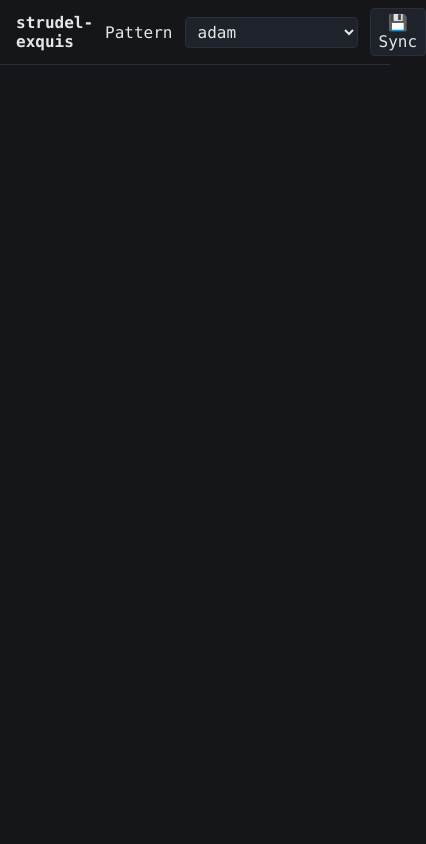
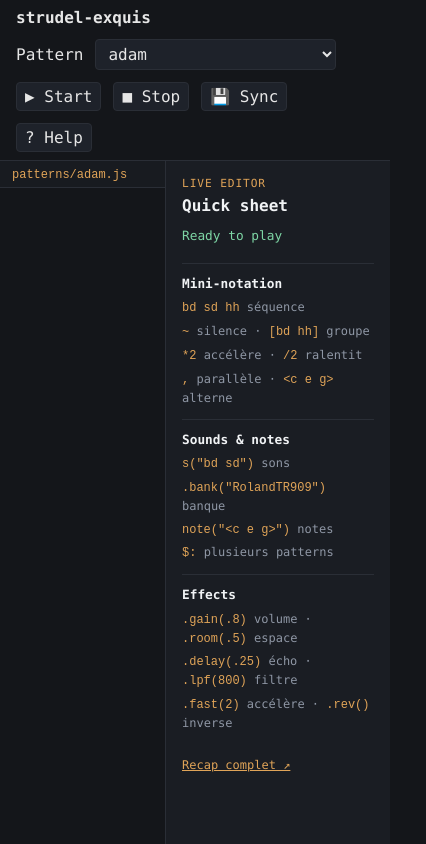
Before and after one commit to Ganstrich/strudel-exquis, a website built with Vite: page index.html in a window 390 px wide. Shown: the whole page, 426 px wide, since content can reach past the window. Built offline with nearby package versions, Linux system fonts and the light colour scheme.

Commit message:
feat: enhance UI with new buttons and layout adjustments, improve pattern saving logic

```diff
--- a/index.html
+++ b/index.html
@@ -11,11 +11,53 @@
       <h1>strudel-exquis</h1>
       <label for="pattern-select">Pattern</label>
       <select id="pattern-select"></select>
+      <button id="start-pattern" type="button" title="Évaluer et jouer le pattern">▶ Start</button>
+      <button id="stop-pattern" type="button" title="Arrêter tous les patterns">■ Stop</button>
       <button id="sync-pattern" type="button" title="Enregistrer le code affiché dans son fichier patterns/*.js">
         💾 Sync
       </button>
+      <button id="help-toggle" type="button" aria-controls="quick-sheet" aria-expanded="true" title="Afficher ou masquer l'aide">
+        ? Help
+      </button>
     </header>
-    <main id="strudel"></main>
+    <main>
+      <div class="editor-layout">
+        <div class="editor-pane">
+          <div class="editor-bar">
+            <code id="pattern-path"></code>
+          </div>
+          <section id="strudel" aria-label="Live Strudel editor"></section>
+        </div>
+        <aside id="quick-sheet" class="quick-sheet" aria-label="Quick sheet">
+          <p class="eyebrow">LIVE EDITOR</p>
+          <h2>Quick sheet</h2>
+          <p class="status" id="audio-status" role="status">Ready to play</p>
+          <section class="quick-group">
+            <h3>Mini-notation</h3>
+            <p><code>bd sd hh</code> séquence</p>
+            <p><code>~</code> silence · <code>[bd hh]</code> groupe</p>
+            <p><code>*2</code> accélère · <code>/2</code> ralentit</p>
+            <p><code>,</code> parallèle · <code>&lt;c e g&gt;</code> alterne</p>
+          </section>
+          <section class="quick-group">
+            <h3>Sounds & notes</h3>
+            <p><code>s("bd sd")</code> sons</p>
+            <p><code>.bank("RolandTR909")</code> banque</p>
+            <p><code>note("&lt;c e g&gt;")</code> notes</p>
+            <p><code>$:</code> plusieurs patterns</p>
+          </section>
+          <section class="quick-group">
+            <h3>Effects</h3>
+            <p><code>.gain(.8)</code> volume · <code>.room(.5)</code> espace</p>
+            <p><code>.delay(.25)</code> écho · <code>.lpf(800)</code> filtre</p>
+            <p><code>.fast(2)</code> accélère · <code>.rev()</code> inverse</p>
+          </section>
+          <a class="reference-link" href="https://strudel.cc/workshop/recap/" target="_blank" rel="noreferrer">
+            Recap complet ↗
+          </a>
+        </aside>
+      </div>
+    </main>
     <script type="module" src="/src/main.js"></script>
   </body>
 </html>
--- /dev/null
+++ b/patterns/examples/acidic_tooth.js
@@ -0,0 +1,24 @@
+// "acidic tooth" @by eddyflux
+// @version 1.0
+  setcps(1)
+  stack(
+    note("[<g1 f1>/8](<3 5>,8)")
+    .clip(perlin.range(.15,1.5))
+    .release(.1)
+    .s("sawtooth")
+    .lpf(sine.range(400,800).slow(16))
+    .lpq(cosine.range(6,14).slow(3))
+    .lpenv(sine.mul(4).slow(4))
+    .lpd(.2).lpa(.02)
+    .ftype('24db')
+    .rarely(add(note(12)))
+    .room(.2).shape(.3).postgain(.5)
+    .superimpose(x=>x.add(note(12)).delay(.5).bpf(1000))
+    .gain("[.2 1@3]*2") // fake sidechain
+    ,
+    stack(
+      s("bd*2").mask("<0@4 1@16>"),
+      s("hh*8").gain(saw.mul(saw.fast(2))).clip(sine)
+      .mask("<0@8 1@16>")
+    ).bank('RolandTR909')
+  )
--- a/patterns/hello_world.js
+++ b/patterns/hello_world.js
@@ -2,5 +2,6 @@
 setcps(0.5);
 
 $: s("bd*2, ~ hh").bank("RolandTR909").gain(0.9);
-
+$: s("bd*2, ~ hh").bank("RolandTR909").gain(0.9);
+$: s("bd").struct("<[x*<1 2> [~@3 x]] x>")
 $: note("<c3 e3 g3 a3>").s("sawtooth").cutoff(800).room(0.4).slow(2);
--- a/src/main.js
+++ b/src/main.js
@@ -1,7 +1,7 @@
 import '@strudel/repl';
 
 // Every file in patterns/ is loaded as raw text and handed to the Strudel editor.
-const patterns = import.meta.glob('../patterns/*.js', {
+const patterns = import.meta.glob('../patterns/**/*.js', {
   query: '?raw',
   import: 'default',
   eager: true,
@@ -10,8 +10,10 @@ const patterns = import.meta.glob('../patterns/*.js', {
 const names = Object.keys(patterns).sort();
 const select = document.getElementById('pattern-select');
 const container = document.getElementById('strudel');
+const patternPath = document.getElementById('pattern-path');
 
-const label = (path) => path.replace('../patterns/', '').replace(/\.js$/, '');
+const relativePath = (path) => path.replace('../patterns/', '');
+const label = (path) => relativePath(path).replace(/\.js$/, '');
 
 // Defensive: if this module ever gets re-executed (e.g. a stray HMR reload
 // of main.js itself) instead of a full page reload, don't pile up a second
@@ -29,10 +31,32 @@ for (const path of names) {
 const initial = new URLSearchParams(location.search).get('pattern');
 const current = names.includes(`../patterns/${initial}.js`) ? `../patterns/${initial}.js` : names[0];
 select.value = current;
+patternPath.textContent = `patterns/${relativePath(current)}`;
 
 const editor = document.createElement('strudel-editor');
 editor.setAttribute('code', patterns[current] ?? '// add a file in patterns/ to get started');
 container.append(editor);
+
+const startButton = document.getElementById('start-pattern');
+const stopButton = document.getElementById('stop-pattern');
+const helpToggle = document.getElementById('help-toggle');
+const quickSheet = document.getElementById('quick-sheet');
+const audioStatus = document.getElementById('audio-status');
+
+startButton.addEventListener('click', () => {
+  editor.editor?.evaluate();
+  audioStatus.textContent = 'Playing';
+});
+
+stopButton.addEventListener('click', async () => {
+  await editor.editor?.stop();
+  audioStatus.textContent = 'Stopped';
+});
+
+helpToggle.addEventListener('click', () => {
+  const isHidden = quickSheet.toggleAttribute('hidden');
+  helpToggle.setAttribute('aria-expanded', String(!isHidden));
+});
 
 select.addEventListener('change', () => {
   const url = new URL(location.href);
--- a/src/style.css
+++ b/src/style.css
@@ -18,6 +18,10 @@ header {
   gap: 0.75rem;
   padding: 0.5rem 1rem;
   border-bottom: 1px solid #2a2e36;
+}
+
+header button {
+  white-space: nowrap;
 }
 
 h1 {
@@ -48,9 +52,105 @@ button:disabled {
 main {
   flex: 1;
   min-height: 0;
+  overflow: hidden;
+}
+
+.editor-layout {
   display: flex;
+  height: 100%;
+  min-height: 0;
+}
+
+.editor-pane {
+  display: flex;
+  flex: 1;
+  min-width: 0;
+  min-height: 0;
+  flex-direction: column;
+}
+
+.editor-bar {
+  flex: 0 0 auto;
+  padding: 0.35rem 0.75rem;
+  border-bottom: 1px solid #2a2e36;
+  background: #181b20;
+  color: #8f97a5;
+  font-size: 0.75rem;
+}
+
+.editor-bar code {
+  color: #e0a458;
+}
+
+#strudel {
+  display: flex;
+  flex: 1;
+  min-width: 0;
+  min-height: 0;
   flex-direction: column;
   overflow: hidden;
+}
+
+.quick-sheet {
+  width: 15rem;
+  flex: 0 0 15rem;
+  padding: 1.25rem;
+  overflow: auto;
+  border-left: 1px solid #2a2e36;
+  background: #1a1d23;
+  color: #b7bdc9;
+}
+
+.quick-sheet[hidden] {
+  display: none;
+}
+
+.eyebrow {
+  margin: 0 0 0.4rem;
+  color: #e0a458;
+  font-size: 0.7rem;
+  letter-spacing: 0.08em;
+}
+
+.quick-sheet h2 {
+  margin: 0 0 0.8rem;
+  color: #f1f3f5;
+  font-size: 1rem;
+}
+
+.status {
+  margin: 0 0 1.25rem;
+  color: #7ed6a5;
+  font-size: 0.8rem;
+}
+
+.quick-group {
+  padding: 0.75rem 0;
+  border-top: 1px solid #2a2e36;
+}
+
+.quick-group h3 {
+  margin: 0 0 0.45rem;
+  color: #f1f3f5;
+  font-size: 0.8rem;
+}
+
+.quick-group p {
+  margin: 0.3rem 0 0;
+  color: #8f97a5;
+  font-size: 0.75rem;
+  line-height: 1.5;
+}
+
+.quick-sheet code {
+  color: #e0a458;
+}
+
+.reference-link {
+  display: inline-block;
+  margin-top: 0.85rem;
+  color: #e0a458;
+  font-size: 0.75rem;
 }
 
 /* <strudel-editor> itself stays empty: the real editor is mounted as a
@@ -64,3 +164,19 @@ strudel-editor + div {
   min-height: 0;
   overflow: auto;
 }
+
+@media (max-width: 760px) {
+  header {
+    flex-wrap: wrap;
+  }
+
+  h1 {
+    width: 100%;
+  }
+
+  .quick-sheet {
+    width: 12rem;
+    flex-basis: 12rem;
+    padding: 1rem;
+  }
+}
--- a/vite.config.js
+++ b/vite.config.js
@@ -1,5 +1,5 @@
 import { defineConfig } from 'vite';
-import { writeFile } from 'node:fs/promises';
+import { mkdir, writeFile } from 'node:fs/promises';
 import path from 'node:path';
 
 const patternsDir = path.join(import.meta.dirname, 'patterns');
@@ -21,12 +21,19 @@ function patternSaverPlugin() {
         req.on('end', async () => {
           try {
             const { name, code } = JSON.parse(body);
-            if (typeof name !== 'string' || !/^[a-zA-Z0-9_-]+$/.test(name) || typeof code !== 'string') {
+            const segments = typeof name === 'string' ? name.split('/') : [];
+            if (
+              !segments.length ||
+              segments.some((segment) => !/^[a-zA-Z0-9_-]+$/.test(segment)) ||
+              typeof code !== 'string'
+            ) {
               res.statusCode = 400;
               res.end('Invalid name or code');
               return;
             }
-            await writeFile(path.join(patternsDir, `${name}.js`), code, 'utf8');
+            const target = path.join(patternsDir, ...segments) + '.js';
+            await mkdir(path.dirname(target), { recursive: true });
+            await writeFile(target, code, 'utf8');
             res.statusCode = 204;
             res.end();
           } catch (err) {
```
Also changed, not shown: .devcontainer/devcontainer.json, README.md, patterns/examples/coastline.js (renamed from patterns/coastline.js).
